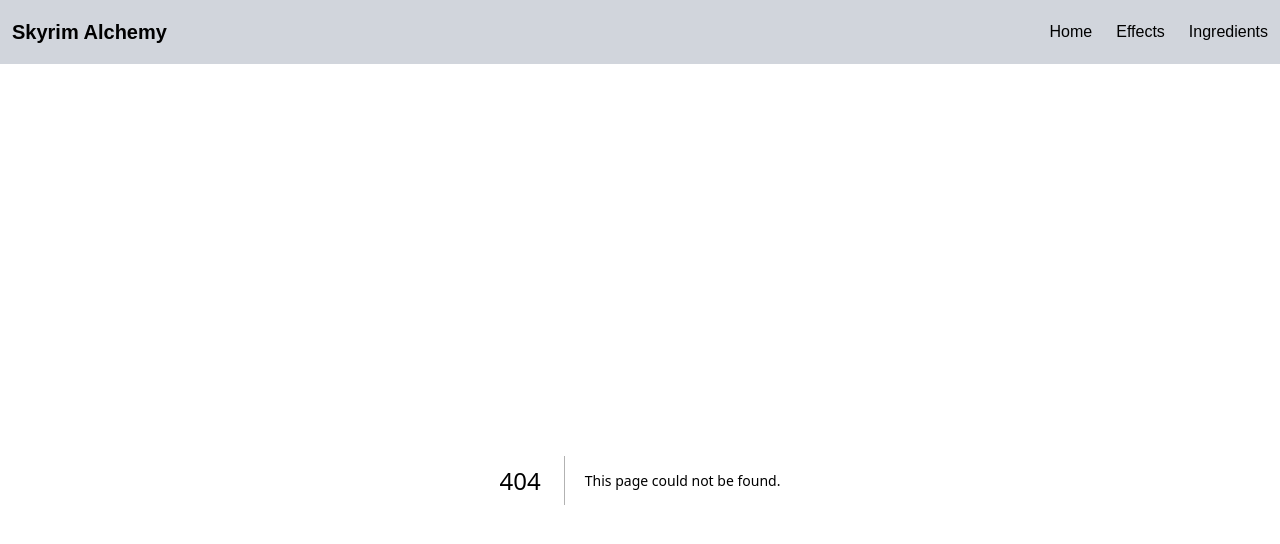
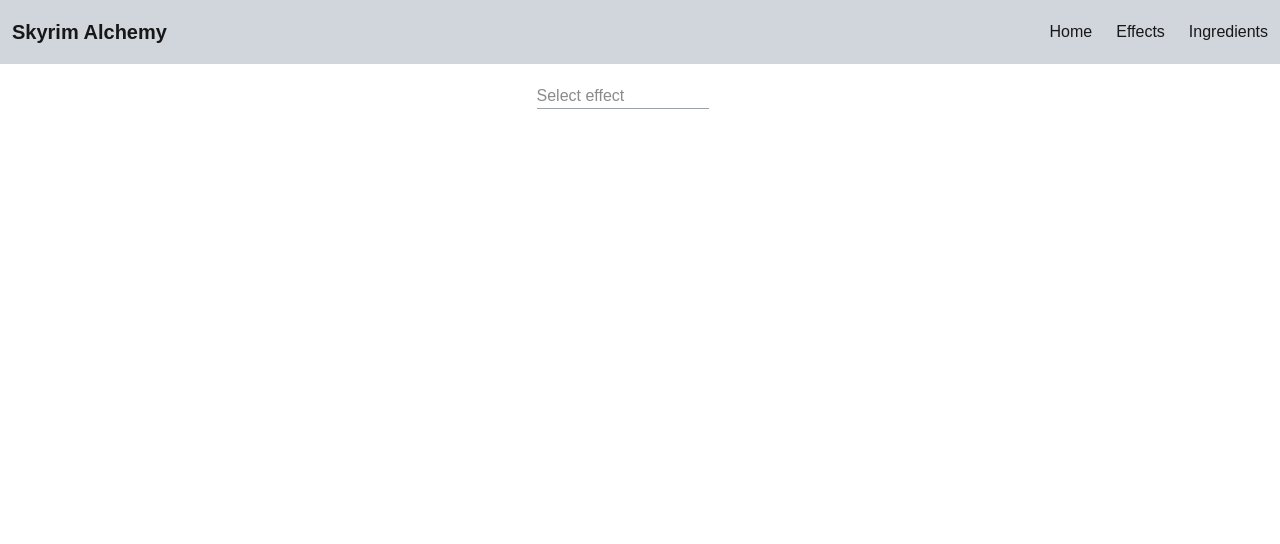
Before and after one commit to Treborace213/skyrim-alchemy, a Next.js app: page /skyrim-alchemy/effect-combo-finder in a window 1280 px wide. Before the commit this address had no page. Shown: the top 544 px of the page. Built offline with nearby package versions, Linux system fonts and the light colour scheme.

Commit message:
Created effect combo finder and added effect selection to it.

```diff
--- /dev/null
+++ b/src/app/effect-combo-finder/page.tsx
@@ -0,0 +1,21 @@
+'use client'
+
+import EffectSelector from "@/components/effectComboFinder/EffectSelction";
+import { useDataManager } from "@/context/DataManagerContext";
+import { Effect } from "@/types/Effect";
+import { useEffect, useState } from "react";
+
+export default function potionFinderPage() {
+    const dataManager = useDataManager();
+    const [selectedEffects, setSelectedEffects] = useState<(Effect | null)[]>([])
+
+    useEffect(() => {
+        console.log(selectedEffects[0]);
+    }, [selectedEffects])
+
+    return (
+        <div>
+            <EffectSelector  onChange={(e) => setSelectedEffects(e)}/>
+        </div>
+    );
+}
--- a/src/app/ingredients/page.tsx
+++ b/src/app/ingredients/page.tsx
@@ -1,7 +1,7 @@
 'use client'
 
 import IngredientsBlock from "@/components/ingredients/IngredientsBlock";
-import IngredientSearch from "@/components/ingredientSearch";
+import IngredientSearch from "@/components/search/ingredientSearch";
 import { useState } from "react";
 import { Ingredient } from "@/types/Ingredient";
 
--- /dev/null
+++ b/src/components/effectComboFinder/EffectSelction.tsx
@@ -0,0 +1,28 @@
+import { Effect } from "@/types/Effect"
+import EffectFilter from "../search/EffectSelector"
+import { useState } from "react";
+
+interface EffectSelectorProps {
+    onChange: (selectedEffects: (Effect|null)[]) => void;
+}
+
+const EffectSelector: React.FC<EffectSelectorProps> = ({ onChange }) => {
+    const [selectedEffects, setSelectedEffects] = useState<(Effect | null)[]>([null])
+
+      const handleEffectChange = (index: number, newEffect: Effect | null) => {
+        const updated = [...selectedEffects];
+        updated[index] = newEffect;
+        setSelectedEffects(updated);
+        onChange(updated);
+    };
+
+    return (
+        <div>
+            {selectedEffects.map((_, index) => (
+                <EffectFilter key={index} returnedEffect={(e) => handleEffectChange(index, e)}/>
+            ))}
+        </div>
+    )
+}
+
+export default EffectSelector;
--- a/src/components/ingredientSearch/EffectFilter.tsx
+++ b/src/components/search/EffectSelector.tsx
@@ -46,7 +46,7 @@
         <div className="m-1 w-8/10">
             <input
                 {...getInputProps()}
-                placeholder="Filter effect"
+                placeholder="Select effect"
                 className="border-b-1 w-full"
             />
             <ul
--- a/src/components/ingredientSearch/index.tsx
+++ b/src/components/search/ingredientSearch.tsx
@@ -3,7 +3,7 @@
 import { useDataManager } from "@/context/DataManagerContext";
 import { Ingredient } from "@/types/Ingredient";
 import { useCallback, useEffect, useState } from "react";
-import EffectFilter from "./EffectFilter";
+import EffectFilter from "./EffectSelector";
 import { Effect } from "@/types/Effect";
 import Checkbox from "./Checkbox";
 import BackToTopButton from "../ui/BackToTopButton";
```
Also changed, not shown: src/components/search/Checkbox.tsx (renamed from src/components/ingredientSearch/Checkbox.tsx).
